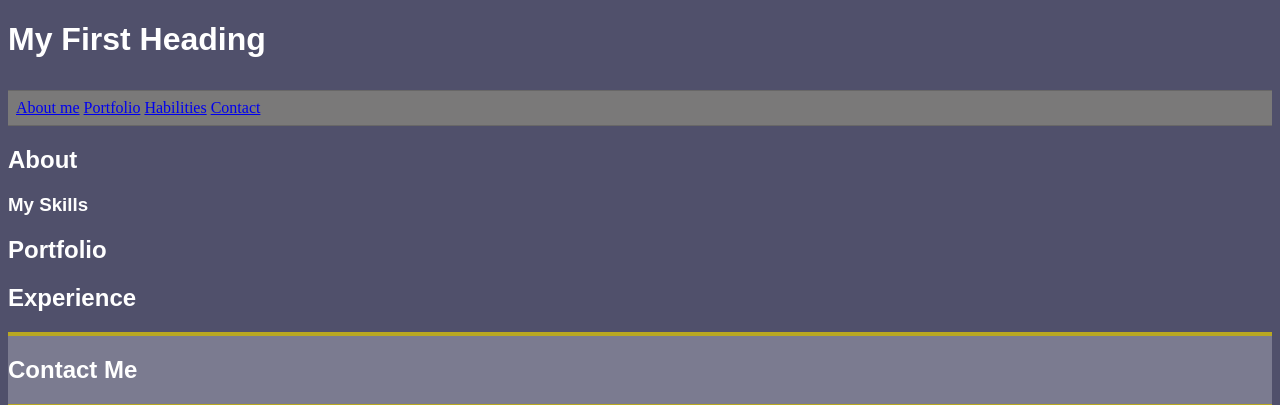
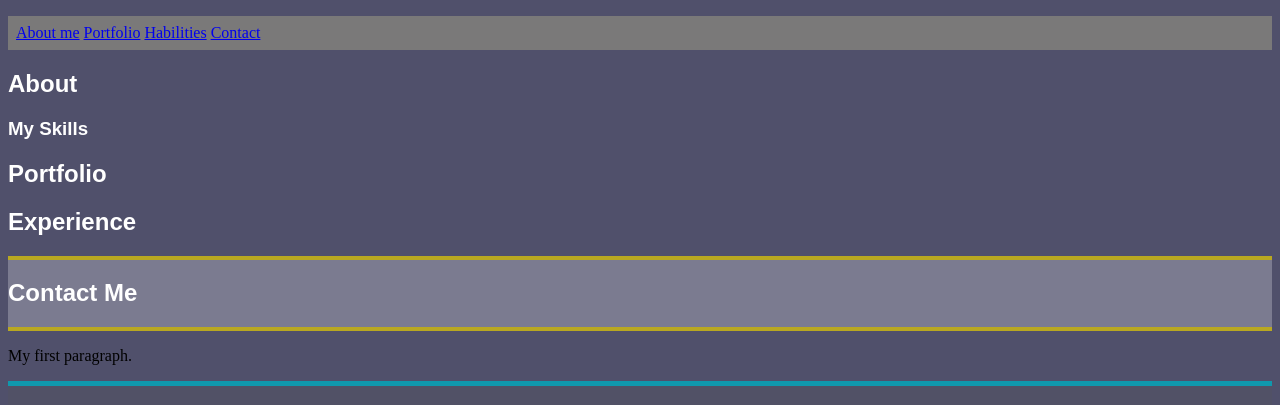
Before and after one commit to ChristianDzul/Portfolio, a plain HTML site: page My-Blog/Index.html in a window 1280 px wide. Shown: the top 405 px of the page. Drawn offline with Linux system fonts and the light colour scheme.

Commit message:
second commit

```diff
--- a/My-Blog/Index.html
+++ b/My-Blog/Index.html
@@ -8,10 +8,10 @@
     <link href="Styles.css" rel="stylesheet" />
     <title>My Blog</title>
   </head>
+
   <body class="Wall">
     <!---------- Here starts the header---------->
     <header>
-      <h1>My First Heading</h1>
       <div class="menu">
         <nav>
           <a href="#" target="_blank">About me</a>
@@ -22,6 +22,9 @@
       </div>
     </header>
     <!---------- Article ---------->
+    <!-- <div class="social-network-bar">
+      <a href="https://www.example.com">Example Link</a>
+    </div> -->
     <article>
       <h2>About</h2>
       <h3>My Skills</h3>
--- a/My-Blog/Styles.css
+++ b/My-Blog/Styles.css
@@ -10,15 +10,9 @@ h3 {
 }
 
 .menu {
-  margin-top: 2rem;
+  margin-top: 1rem;
   padding: 0.5rem;
   background: #7a7979;
-  border-top: 0.1rem solid rgba(86, 86, 86, 0.5);
-  border-bottom: 0.1rem solid rgba(86, 86, 86, 0.5);
-  position: sticky;
-  z-index: 11;
-  top: 0;
-  display: grid;
 }
 
 .Contact-info {
@@ -26,6 +20,24 @@ h3 {
   border-top: 4px solid #b9a821;
   border-bottom: 4px solid #b9a821;
 }
+/*
+.social-network-bar {
+  display: flex;
+  justify-content: center;
+  align-items: center;
+  background-color: #7a7979;
+  padding: 1rem;
+}
+
+.Social-network-bar a {
+  color: white;
+  margin: 0 0.5rem;
+  text-decoration: none;
+}
+
+.social-network-bar a:hover {
+  color: #b9a821;
+} */
 
 aside {
   background-color: rgba(86, 86, 86, 0.217);
```
